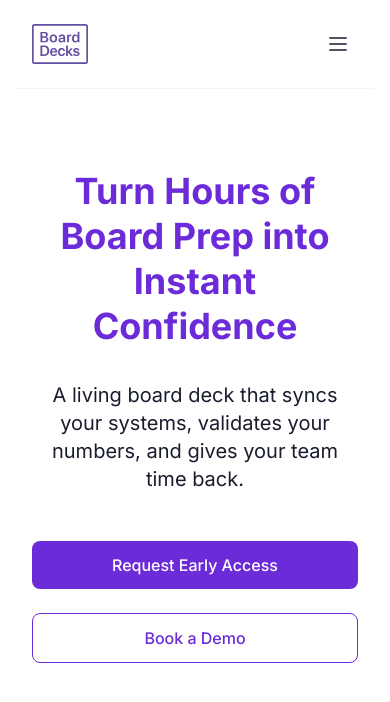
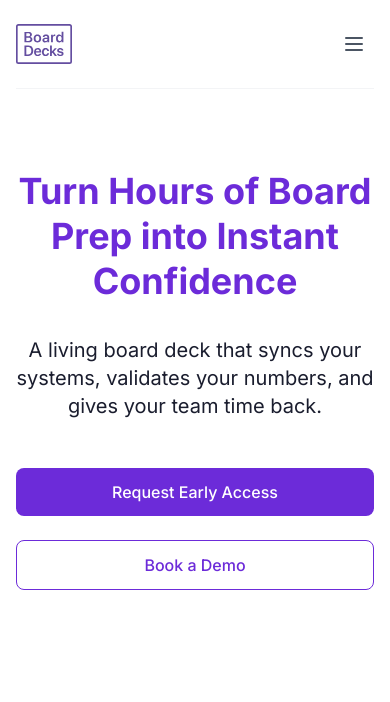
Before and after one commit to srakestraw/boarddecks-website, a Next.js app: page / in a window 390 px wide. Shown: the top 702 px of the page. Built offline with nearby package versions, Linux system fonts and the light colour scheme.

Commit message:
Fix layout structure and container conflicts
- Remove duplicate max-width containers in Header component
- Remove redundant px-4 padding in page content
- Fix layout hierarchy to prevent container conflicts
- Ensure proper responsive layout structure
- Maintain consistent spacing and alignment

```diff
--- a/app/page.tsx
+++ b/app/page.tsx
@@ -66,7 +66,7 @@ export default function Home() {
     <div className="min-h-screen bg-white">
       <Header />
       <section className="py-20 lg:py-32 bg-white">
-        <div className="max-w-5xl mx-auto text-center px-4">
+        <div className="max-w-5xl mx-auto text-center">
           <h1 className="text-4xl md:text-5xl lg:text-6xl font-bold text-primary leading-tight mb-8">
             Turn Hours of Board Prep into Instant Confidence
           </h1>
--- a/components/Header.tsx
+++ b/components/Header.tsx
@@ -4,7 +4,7 @@ import Logo from './Logo'
 export default function Header() {
   return (
     <header className="border-b border-gray-100 bg-white">
-      <nav className="mx-auto max-w-screen-xl px-4 py-6">
+      <nav className="py-6">
         <div className="flex justify-between items-center">
           <Logo className="h-10 w-auto" />
 
```
